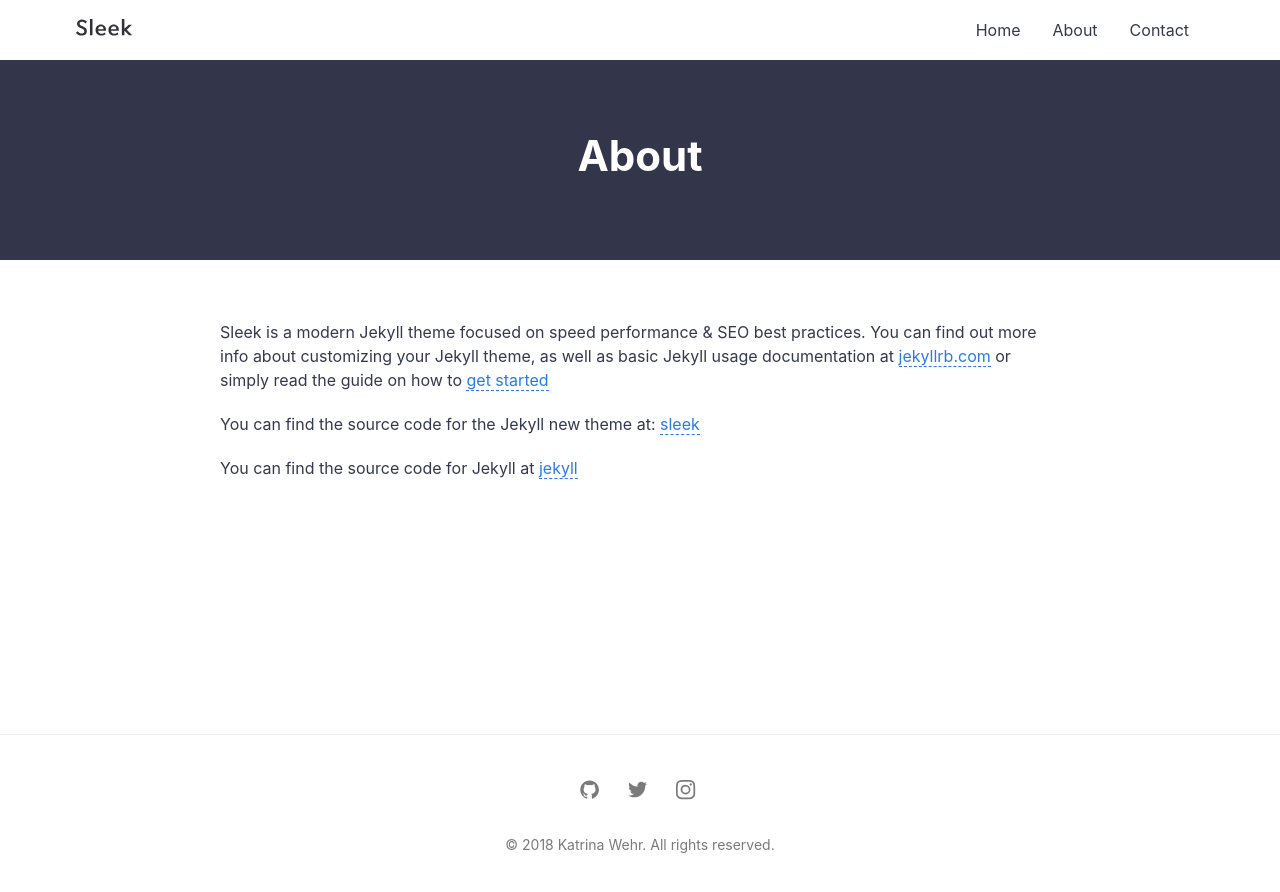
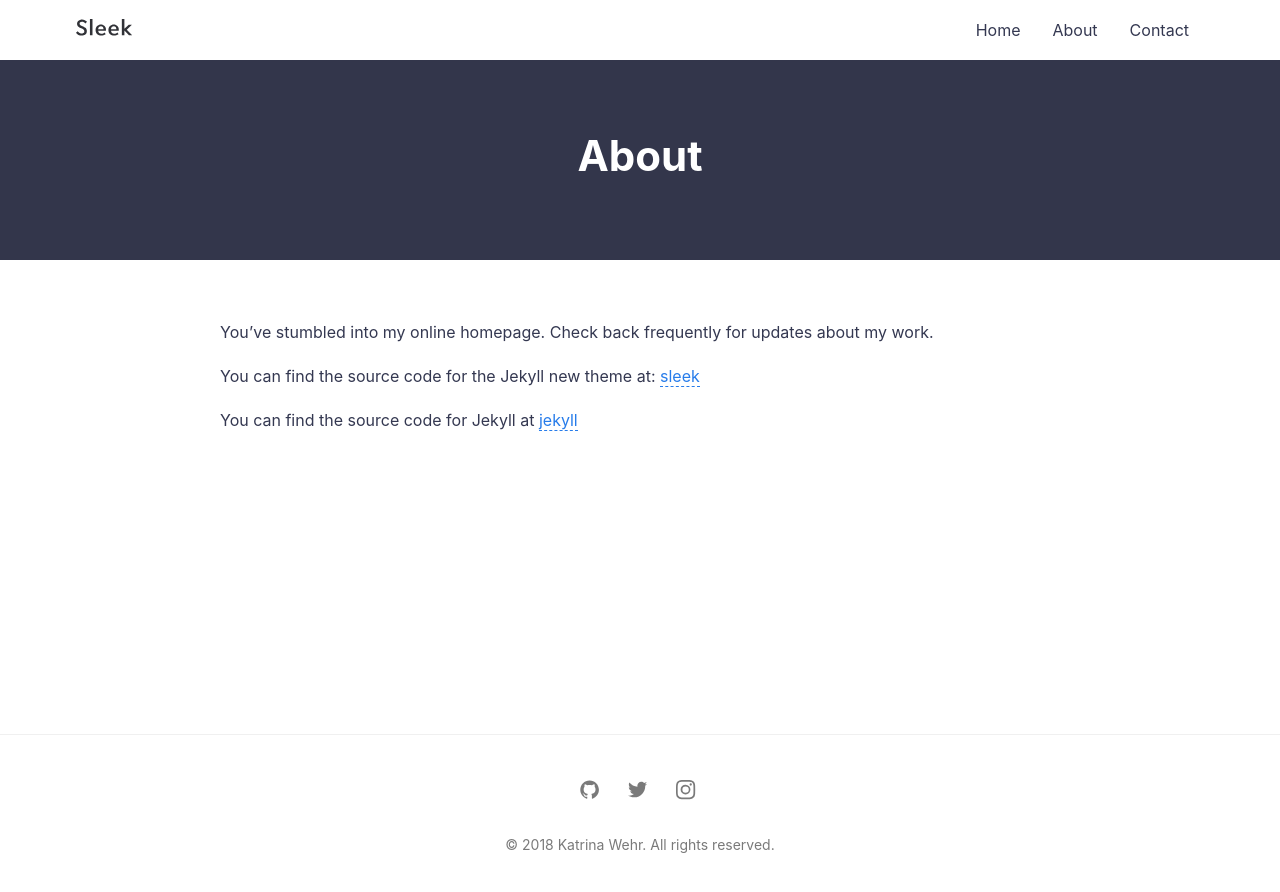
Before and after one commit to kat-wehr/kat-wehr.github.io, a Jekyll site: the page built from about.md, in a window 1280 px wide. Shown: the top 892 px of the page. Built offline with Jekyll 4.4.1, drawn with Linux system fonts in a browser that asks for light colours.

Commit message:
Update about.md

```diff
--- a/about.md
+++ b/about.md
@@ -4,7 +4,7 @@ title: About
 permalink: /about/
 ---
 
-Sleek is a modern Jekyll theme focused on speed performance & SEO best practices. You can find out more info about customizing your Jekyll theme, as well as basic Jekyll usage documentation at [jekyllrb.com](http://jekyllrb.com/) or simply read the guide on how to [get started](/getting-started)
+You've stumbled into my online homepage. Check back frequently for updates about my work.
 
 You can find the source code for the Jekyll new theme at:
 [sleek](https://github.com/janczizikow/sleek)
```
